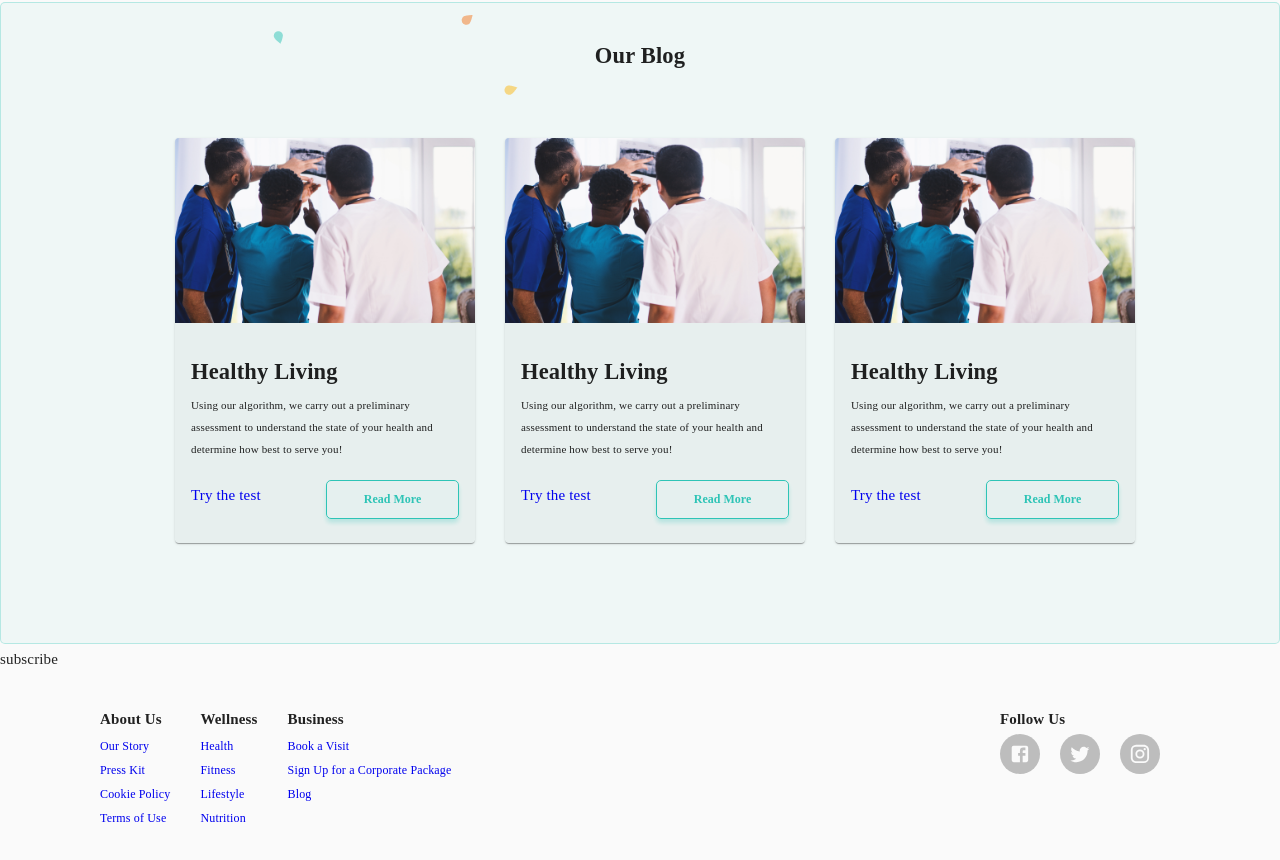
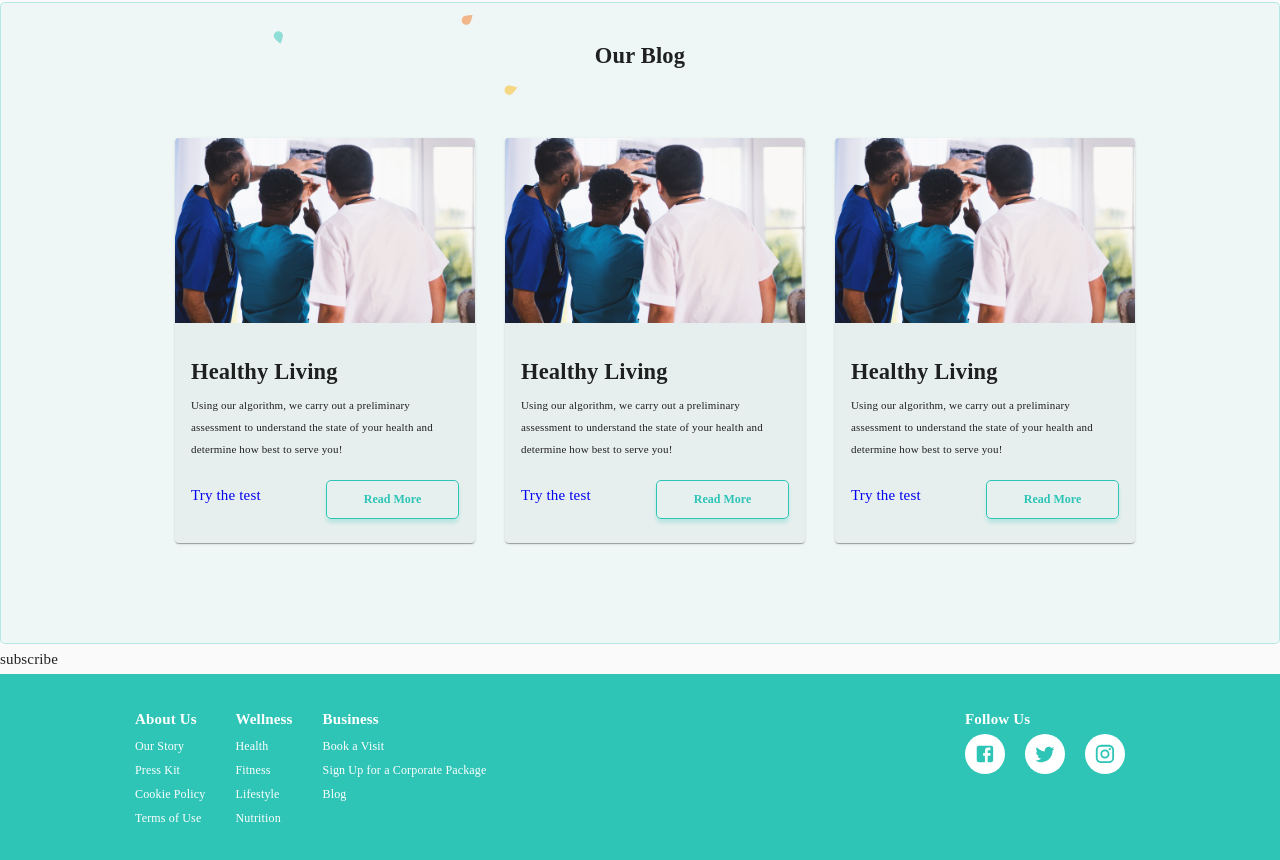
Before and after one commit to Kaeyz/react-app, a React (Create React App) app: page / in a window 1280 px wide. Shown: the part 3687-4547 px from the top of the page. Built offline with nearby package versions, Linux system fonts and the light colour scheme.

Commit message:
UPDATED: updated footer

```diff
--- a/src/components/layouts/appLayout/Footer.js
+++ b/src/components/layouts/appLayout/Footer.js
@@ -6,15 +6,19 @@ import { Avatar } from '@material-ui/core';
 import FacebookIcon from '@material-ui/icons/Facebook';
 import TwitterIcon from '@material-ui/icons/Twitter';
 import InstagramIcon from '@material-ui/icons/Instagram';
+import Container from '../../common/Container';
 //import PropTypes from 'prop-types';
 
 const Wrapper = styled.div`
 
-	background-color: ${props => props.theme.color.green};
+	background-color: ${props => props.theme.color.brand_02};
+
+	.footer {
 		display: flex;
 		flex-wrap: wrap;
 		justify-content: space-between;
-	padding: 3rem 10rem 10rem 10rem;
+		padding: 3rem 0rem 10rem 0rem;
+	}
 
 	.footer_nav {
 		display: grid;
@@ -30,12 +34,12 @@ const Wrapper = styled.div`
 	.footer_nav_header {
 		font-size: 1.5rem;
 		font-style: normal;
-		color: ${props => props.theme.color.white}
+		color: ${props => props.theme.color.ui_01}
 	}
 
 	.footer_nav_link {
 		text-decoration: none;
-		color: ${props => props.theme.color.white};
+		color: ${props => props.theme.color.ui_01};
 		font-weight: 500;
 		font-size: 1.2rem;
 	}
@@ -47,14 +51,16 @@ const Wrapper = styled.div`
 	.social {
 		margin-right: 2rem;
 		margin-bottom: 1rem;
-		background-color: ${props => props.theme.color.white};
-		color: ${props => props.theme.color.green};
+		background-color: ${props => props.theme.color.ui_01};
+		color: ${props => props.theme.color.brand_02};
 	}
 `;
 
 export default function Footer() {
 	return (
 		<Wrapper>
+			<Container>
+				<div className="footer">
 					<div className="footer_nav">
 
 						<div className="footer_nav_section">
@@ -96,7 +102,8 @@ export default function Footer() {
 							</Avatar>
 						</div>
 					</div>
-
+				</div>
+			</Container>
 		</Wrapper>
 	);
 }
```
Lines whose indentation alone changed are shown as unchanged.
